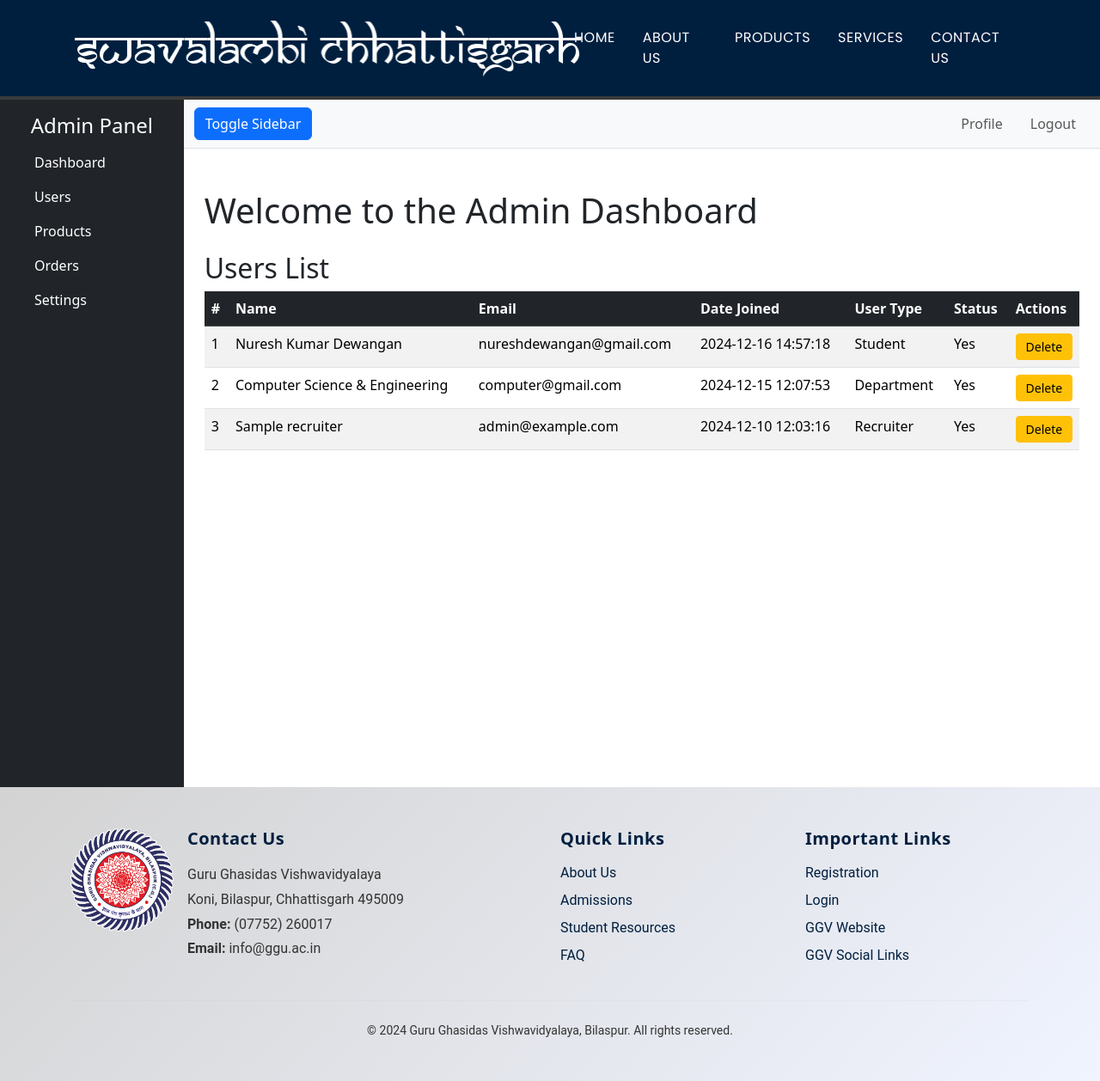
After one commit to nuresh/Swavalambi-Chhattisgarh, a Django app: page /users/admin/ in a window 1280 px wide. The commit adds this page. Shown: the whole page at 86% size. Run offline with Django 5.2, Linux system fonts and the light colour scheme; a user stored in the database is signed in; data comes from the database, SQL or seed files in the repository; both versions use the stored data as it was after the commit; tables that the repository leaves empty hold one stand-in row (values such as "Sample post"); some libraries are stand-ins or nearby versions.

Commit message:
admin users list

```diff
--- a/static/css/style.css
+++ b/static/css/style.css
@@ -689,3 +689,20 @@ html {
 .notification-list li {
     line-height: 1.5rem;
 }
+
+#wrapper.toggled #sidebar-wrapper {
+    margin-left: -250px !important; /* Adjust this value based on sidebar width */
+    transition: margin 0.3s ease-in-out;
+}
+
+#sidebar-wrapper {
+    height: 100vh; /* Set full vertical height */
+    overflow-y: auto; /* Add scroll if content overflows */
+}
+.nav-link {
+    transition: background-color 0.3s ease-in-out;
+}
+.nav-link:hover {
+    background-color: #495057; /* Change hover color */
+    color: #ffffff; /* Ensure text remains white */
+}
--- a/swawlambi_app/urls.py
+++ b/swawlambi_app/urls.py
@@ -4,15 +4,17 @@ from . import views
 urlpatterns = [
     path('', views.index, name='index'),
     path('register', views.register, name='register'),
-    path('register/student/', views.register_student, name='register_student'),
-    path('register/department/', views.register_department, name='register_department'),
-    path('register/recruiter/', views.register_recruiter, name='register_recruiter'),
+    # path('register/student/', views.register_student, name='register_student'),
+    # path('register/department/', views.register_department, name='register_department'),
+    # path('register/recruiter/', views.register_recruiter, name='register_recruiter'),
     path('login/', views.login_view, name='login'),
     path('logout/', views.logout_view, name='logout'),
     path('dashboard/student/', views.student_dashboard, name='student_dashboard'),
     path('dashboard/department/', views.department_dashboard, name='department_dashboard'),
     path('dashboard/recruiter/', views.recruiter_dashboard, name='recruiter_dashboard'),
     path('dashboard/admin/', views.admin_dashboard, name='admin_dashboard'),
+    path('profile/admin/', views.admin_profile, name='admin_profile'),
+    path('users/admin/', views.admin_users, name='admin_users'),
     # path('admin/approve/student/<int:student_id>/', views.approve_student, name='approve_student'),
     # path('admin/approve/department/<int:department_id>/', views.approve_department, name='approve_department'),
     # path('admin/approve/recruiter/<int:recruiter_id>/', views.approve_recruiter, name='approve_recruiter'),
--- a/swawlambi_app/views.py
+++ b/swawlambi_app/views.py
@@ -1,10 +1,11 @@
-from django.shortcuts import render, redirect
+from django.shortcuts import render, redirect, get_object_or_404
 from django.contrib.auth import login, authenticate
 from django.contrib.auth.models import User
 from .models import Student, Department, Recruiter
 from django.contrib.auth.decorators import login_required
 from django.views.decorators.cache import cache_control
 from django.contrib.auth import logout
+from django.contrib import messages
 
 
 def index(request):
@@ -13,67 +14,95 @@ def index(request):
 def register(request):
     return render(request, 'register.html')
 
-def register_student(request):
+# def register_student(request):
+#     if request.method == 'POST':
+#         email = request.POST['email']
+#         password = request.POST['password']
+#         name = request.POST['name']
+#         cname = request.POST['cname']
+#         bname = request.POST['bname']
+#         semester = request.POST['semester']
+#         enumber = request.POST['enumber']
+#         rnumber = request.POST['rnumber']
+#         gender = request.POST['gender']
+#         dob = request.POST['dob']
+#         syear = request.POST['syear']
+#         eyear = request.POST['eyear']
+#         ptagline = request.POST['ptagline']
+#         psummary = request.POST['psummary']
+#         experience = request.POST['experience']
+#         skills = request.POST['skills']
+#         resume = request.POST['resume']
+#         linkedin = request.POST['linkedin']
+#         github = request.POST['github']
+#         website = request.POST['website']
+#         mobile = request.POST['mobile']
+
+
+#         user = User.objects.create_user(username=email, email=email, password=password)
+#         Student.objects.create(user=user, name = name , course_name = cname, branch_name = bname, semester = semester, enrollment_number = enumber, roll_number = rnumber, gender = gender, date_of_birth = dob, course_starting_year = syear, course_ending_year = eyear, profile_tagline = ptagline, profile_summary = psummary, experience = experience, skills = skills, resume = resume, linkedin = linkedin, github = github, website = website, phone_number = mobile)
+
+#         return redirect('login')
+
+#     return render(request, 'register_student.html')
+
+# def register_department(request):
+#     if request.method == 'POST':
+#         email = request.POST['email']
+#         password = request.POST['password']
+#         department_name = request.POST['dname']
+#         head_of_department = request.POST['hod']
+
+#         user = User.objects.create_user(username=email, email=email, password=password)
+#         Department.objects.create(user=user, department_name=department_name, head_of_department=head_of_department)
+
+#         return redirect('login')
+
+#     return render(request, 'register_department.html')
+
+# def register_recruiter(request):
+#     if request.method == 'POST':
+#         email = request.POST['email']
+#         password = request.POST['password']
+#         name = request.POST['name']
+#         address = request.POST['address']
+#         gst = request.POST['gst']
+#         industry_name = request.POST['iname']
+
+#         user = User.objects.create_user(username=email, email=email, password=password)
+#         Recruiter.objects.create(user=user, name=name, address=address, gst=gst, industry_name=industry_name )
+
+#         return redirect('login')
+
+#     return render(request, 'register_recruiter.html')
+
+
+# Unified Register View
+def register(request):
     if request.method == 'POST':
+        user_type = request.POST['user_type']
         email = request.POST['email']
         password = request.POST['password']
         name = request.POST['name']
-        cname = request.POST['cname']
-        bname = request.POST['bname']
-        semester = request.POST['semester']
-        enumber = request.POST['enumber']
-        rnumber = request.POST['rnumber']
-        gender = request.POST['gender']
-        dob = request.POST['dob']
-        syear = request.POST['syear']
-        eyear = request.POST['eyear']
-        ptagline = request.POST['ptagline']
-        psummary = request.POST['psummary']
-        experience = request.POST['experience']
-        skills = request.POST['skills']
-        resume = request.POST['resume']
-        linkedin = request.POST['linkedin']
-        github = request.POST['github']
-        website = request.POST['website']
-        mobile = request.POST['mobile']
 
+        # Create the user
+        user = User.objects.create_user(username=email, email=email, password=password)
+        user.is_active = False
+        user.save()
 
-        user = User.objects.create_user(username=email, email=email, password=password)
-        Student.objects.create(user=user, name = name , course_name = cname, branch_name = bname, semester = semester, enrollment_number = enumber, roll_number = rnumber, gender = gender, date_of_birth = dob, course_starting_year = syear, course_ending_year = eyear, profile_tagline = ptagline, profile_summary = psummary, experience = experience, skills = skills, resume = resume, linkedin = linkedin, github = github, website = website, phone_number = mobile)
+        # Create additional records based on user type
+        if user_type == 'student':
+            Student.objects.create(user=user, name=name)
+        elif user_type == 'department':
+            Department.objects.create(user=user, department_name=name)  # Assuming department name is used for "name"
+        elif user_type == 'recruiter':
+            Recruiter.objects.create(user=user, name=name)
 
         return redirect('login')
 
-    return render(request, 'register_student.html')
+    return render(request, 'register.html')
 
-def register_department(request):
-    if request.method == 'POST':
-        email = request.POST['email']
-        password = request.POST['password']
-        department_name = request.POST['dname']
-        head_of_department = request.POST['hod']
 
-        user = User.objects.create_user(username=email, email=email, password=password)
-        Department.objects.create(user=user, department_name=department_name, head_of_department=head_of_department)
-
-        return redirect('login')
-
-    return render(request, 'register_department.html')
-
-def register_recruiter(request):
-    if request.method == 'POST':
-        email = request.POST['email']
-        password = request.POST['password']
-        name = request.POST['name']
-        address = request.POST['address']
-        gst = request.POST['gst']
-        industry_name = request.POST['iname']
-
-        user = User.objects.create_user(username=email, email=email, password=password)
-        Recruiter.objects.create(user=user, name=name, address=address, gst=gst, industry_name=industry_name )
-
-        return redirect('login')
-
-    return render(request, 'register_recruiter.html')
 
 # Unified Login View
 def login_view(request):
@@ -125,6 +154,93 @@ def admin_dashboard(request):
         'departments': departments,
         'recruiters': recruiters
     })
+
+@cache_control(no_store=True, must_revalidate=True)
+@login_required
+def admin_profile(request):
+    if request.method == 'POST':
+        # Get the logged-in admin user
+        admin_user = request.user
+
+        # Retrieve data from the POST request
+        # name = request.POST.get('name')
+        email = request.POST.get('email')
+        password = request.POST.get('password')
+
+        # Update admin user details
+        # if name:
+        #     admin_user.first_name = name
+        if email:
+            admin_user.email = email
+            admin_user.username = email  # Assuming email is also used as the username
+        if password:
+            admin_user.set_password(password)
+
+        admin_user.save()
+
+        # Show a success message
+        messages.success(request, 'Profile updated successfully.')
+
+        # Redirect to avoid re-submitting form on page refresh
+        return redirect('admin_profile')
+
+    # Send admin name and email to the template
+    return render(request, 'admin_profile.html', {
+        'name': request.user.first_name,
+        'email': request.user.email,
+    })
+
+@cache_control(no_store=True, must_revalidate=True)
+@login_required
+def admin_users(request):
+    users = User.objects.all().order_by('is_active', '-date_joined')
+    user_details = []
+
+    if request.method == 'POST':
+        user_id = request.POST.get('user_id')
+        action = request.POST.get('action')
+        user = get_object_or_404(User, id=user_id)
+
+        # Handle actions based on the button clicked
+        if action == 'approve':
+            user.is_active = True
+            user.save()
+        elif action == 'reject':
+            user.delete()
+        elif action == 'delete':
+            user.delete()
+
+        return redirect('admin_users')
+
+    for user in users:
+        user_type = None
+        name = None
+
+        # Determine the user type and fetch the respective name
+        if hasattr(user, 'student'):
+            user_type = 'Student'
+            name = user.student.name
+        elif hasattr(user, 'department'):
+            user_type = 'Department'
+            name = user.department.department_name
+        elif hasattr(user, 'recruiter'):
+            user_type = 'Recruiter'
+            name = user.recruiter.name
+        else:
+            user_type = 'Admin'
+            name = user.username  # Default to username if no specific name field is found
+
+        user_details.append({
+            'id': user.id,
+            'name': name,
+            'email': user.email,
+            'is_active': user.is_active,
+            'date_joined': user.date_joined,
+            'user_type': user_type,
+        })
+
+    return render(request, 'admin_users.html', {'users': user_details})
+
 
 # def approve_student(request, student_id):
 #     student = Student.objects.get(id=student_id)
--- /dev/null
+++ b/templates/admin.html
@@ -0,0 +1,54 @@
+{% extends 'base.html' %}
+{% load static %}
+{% block content %}
+
+<div class="d-flex" id="wrapper">
+    <!-- Sidebar -->
+    <div class="bg-dark text-white p-3" id="sidebar-wrapper" style="width: 250px;">
+        <h4 class="text-center">Admin Panel</h4>
+        <ul class="nav flex-column">
+            <li class="nav-item">
+                <a href="{% url 'admin_dashboard' %}" class="nav-link text-white">Dashboard</a>
+            </li>
+            <li class="nav-item">
+                <a href="{% url 'admin_users' %}" class="nav-link text-white">Users</a>
+            </li>
+            <li class="nav-item">
+                <a href="#" class="nav-link text-white">Products</a>
+            </li>
+            <li class="nav-item">
+                <a href="#" class="nav-link text-white">Orders</a>
+            </li>
+            <li class="nav-item">
+                <a href="#" class="nav-link text-white">Settings</a>
+            </li>
+        </ul>
+    </div>
+    <!-- /#sidebar-wrapper -->
+
+    <!-- Page Content -->
+    <div id="page-content-wrapper" class="w-100">
+        <nav class="navbar navbar-expand-lg navbar-light bg-light border-bottom">
+            <div class="container-fluid">
+                <button class="btn btn-primary" id="menu-toggle">Toggle Sidebar</button>
+                <div class="collapse navbar-collapse" id="navbarSupportedContent">
+                    <ul class="navbar-nav ms-auto">
+                        <li class="nav-item">
+                            <a class="nav-link" href="{% url 'admin_profile' %}">Profile</a>
+                        </li>
+                        <li class="nav-item">
+                            <a class="nav-link" href="{% url 'logout' %}">Logout</a>
+                        </li>
+                    </ul>
+                </div>
+            </div>
+        </nav>
+
+       {% block admincontent %}
+
+       {% endblock %}
+    </div>
+    <!-- /#page-content-wrapper -->
+</div>
+
+{% endblock %}
--- /dev/null
+++ b/templates/admin_users.html
@@ -0,0 +1,61 @@
+{% extends 'admin.html' %}
+{% load static %}
+{% block admincontent %}
+<div class="container-fluid p-4">
+    <h1 class="mt-4">Welcome to the Admin Dashboard</h1>
+
+    <!-- List Page -->
+    <div class="mt-4">
+        <h2>Users List</h2>
+        <table class="table table-striped table-hover">
+            <thead class="table-dark">
+                <tr>
+                    <th>#</th>
+                    <th>Name</th>
+                    <th>Email</th>
+                    <th>Date Joined</th>
+                    <th>User Type</th>
+                    <th>Status</th>
+                    <th>Actions</th>
+                </tr>
+            </thead>
+            <tbody>
+                {% for user in users %}
+                <tr>
+                    <td>{{ forloop.counter }}</td>
+                    <td>{{ user.name|default:"N/A" }}</td>
+                    <td>{{ user.email }}</td>
+                    <td>{{ user.date_joined|date:"Y-m-d H:i:s" }}</td>
+                    <td>{{ user.user_type|default:"N/A" }}</td>
+                    <td>{{ user.is_active|yesno:"Yes,No" }}</td>
+                    <td>
+                        {% if user.user_type != "admin" %}
+                            <div class="d-flex justify-content-between">
+                                {% if not user.is_active %}
+                                    <form method="POST" action="{% url 'admin_users' %}" class="w-100 d-flex justify-content-between">
+                                        {% csrf_token %}
+                                        <input type="hidden" name="user_id" value="{{ user.id }}">
+                                        <button class="btn btn-success btn-sm w-50 me-1" type="submit" name="action" value="approve">Approve</button>
+                                        <button class="btn btn-danger btn-sm w-50" type="submit" name="action" value="reject">Reject</button>
+                                    </form>
+                                {% else %}
+                                    <form method="POST" action="{% url 'admin_users' %}" class="w-100 d-flex justify-content-center">
+                                        {% csrf_token %}
+                                        <input type="hidden" name="user_id" value="{{ user.id }}">
+                                        <button class="btn btn-warning btn-sm w-100" type="submit" name="action" value="delete">Delete</button>
+                                    </form>
+                                {% endif %}
+                            </div>
+                        {% endif %}
+                    </td>
+                </tr>
+                {% empty %}
+                <tr>
+                    <td colspan="7" class="text-center">No users found.</td>
+                </tr>
+                {% endfor %}
+            </tbody>
+        </table>
+    </div>
+</div>
+{% endblock %}
--- a/templates/footer.html
+++ b/templates/footer.html
@@ -196,8 +196,19 @@ document.addEventListener("DOMContentLoaded", function () {
 
 </script>
 
+<script>
+    document.getElementById('menu-toggle').addEventListener('click', function() {
+        const wrapper = document.getElementById('wrapper');
+        wrapper.classList.toggle('toggled');
+    });
+  </script>
+
 <script src="https://cdn.jsdelivr.net/npm/bootstrap@5.3.2/dist/js/bootstrap.bundle.min.js"></script>
+<!-- PapaParse for CSV Parsing (Only Include Once) -->
+<script src="https://cdnjs.cloudflare.com/ajax/libs/PapaParse/5.3.0/papaparse.min.js"></script>
 
+<!-- Bootstrap JS (Only Include Once) -->
+<script src="https://cdn.jsdelivr.net/npm/bootstrap@5.3.0-alpha1/dist/js/bootstrap.bundle.min.js"></script>
 
 </body>
 
--- a/templates/header.html
+++ b/templates/header.html
@@ -11,22 +11,16 @@
     <meta http-equiv="Expires" content="0">
     <title>स्वावलम्बी छत्तीसगढ़ - Swavalambi Chhattisgarh</title>
     <link rel="icon" href="{% static 'img/favicon.ico' %}" type="image/x-icon">
+    <link rel="stylesheet" type="text/css" href="{% static 'css/style.css' %}">
 
   <!-- Bootstrap CSS (Only Include Once) -->
-<link href="https://cdn.jsdelivr.net/npm/bootstrap@5.3.0-alpha1/dist/css/bootstrap.min.css" rel="stylesheet">
+  <link href="https://cdn.jsdelivr.net/npm/bootstrap@5.3.1/dist/css/bootstrap.min.css" rel="stylesheet">
 
 <!-- FontAwesome for Icons -->
 <link rel="stylesheet" href="https://cdnjs.cloudflare.com/ajax/libs/font-awesome/6.0.0-beta3/css/all.min.css">
 
 <!-- Google Fonts (Poppins) -->
 <link href="https://fonts.googleapis.com/css2?family=Poppins:wght@400;500;600&display=swap" rel="stylesheet">
-
-<!-- PapaParse for CSV Parsing (Only Include Once) -->
-<script src="https://cdnjs.cloudflare.com/ajax/libs/PapaParse/5.3.0/papaparse.min.js"></script>
-
-<!-- Bootstrap JS (Only Include Once) -->
-<script src="https://cdn.jsdelivr.net/npm/bootstrap@5.3.0-alpha1/dist/js/bootstrap.bundle.min.js"></script>
-<link rel="stylesheet" type="text/css" href="{% static 'css/style.css' %}">
 
 </head>
 
```
Also changed, not shown: swawlambi_app/models.py (+79 -22 lines), templates/admin_dashboard.html (+43 -14 lines), templates/admin_profile.html (added, +39 -0 lines), templates/login.html (+33 -2 lines), templates/register.html (+45 -29 lines), templates/register_old.html (added, +39 -0 lines), db.sqlite3, swawlambi_app/migrations/0005_alter_student_branch_name_and_more.py (added), swawlambi_app/migrations/0006_alter_department_head_of_department_and_more.py (added).
